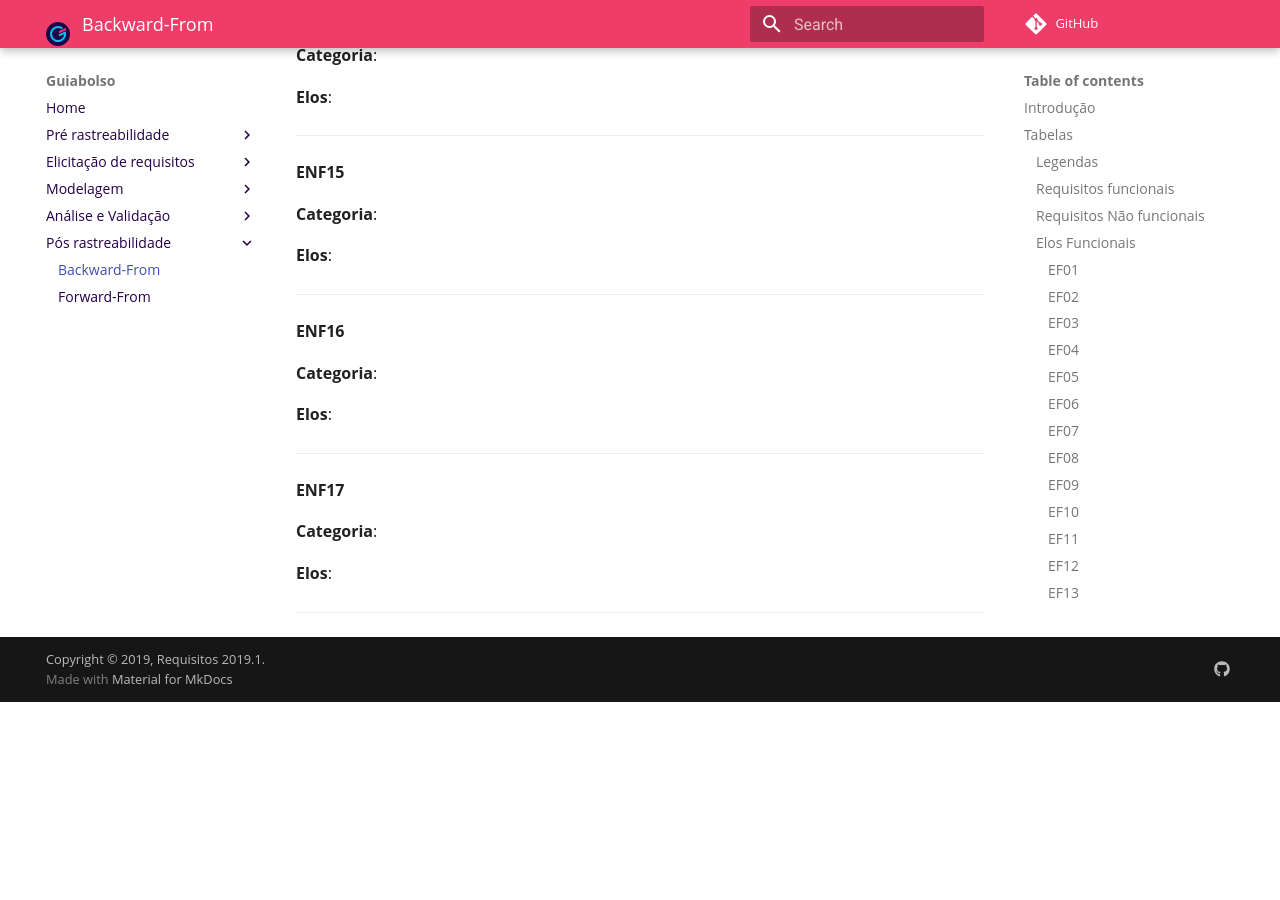
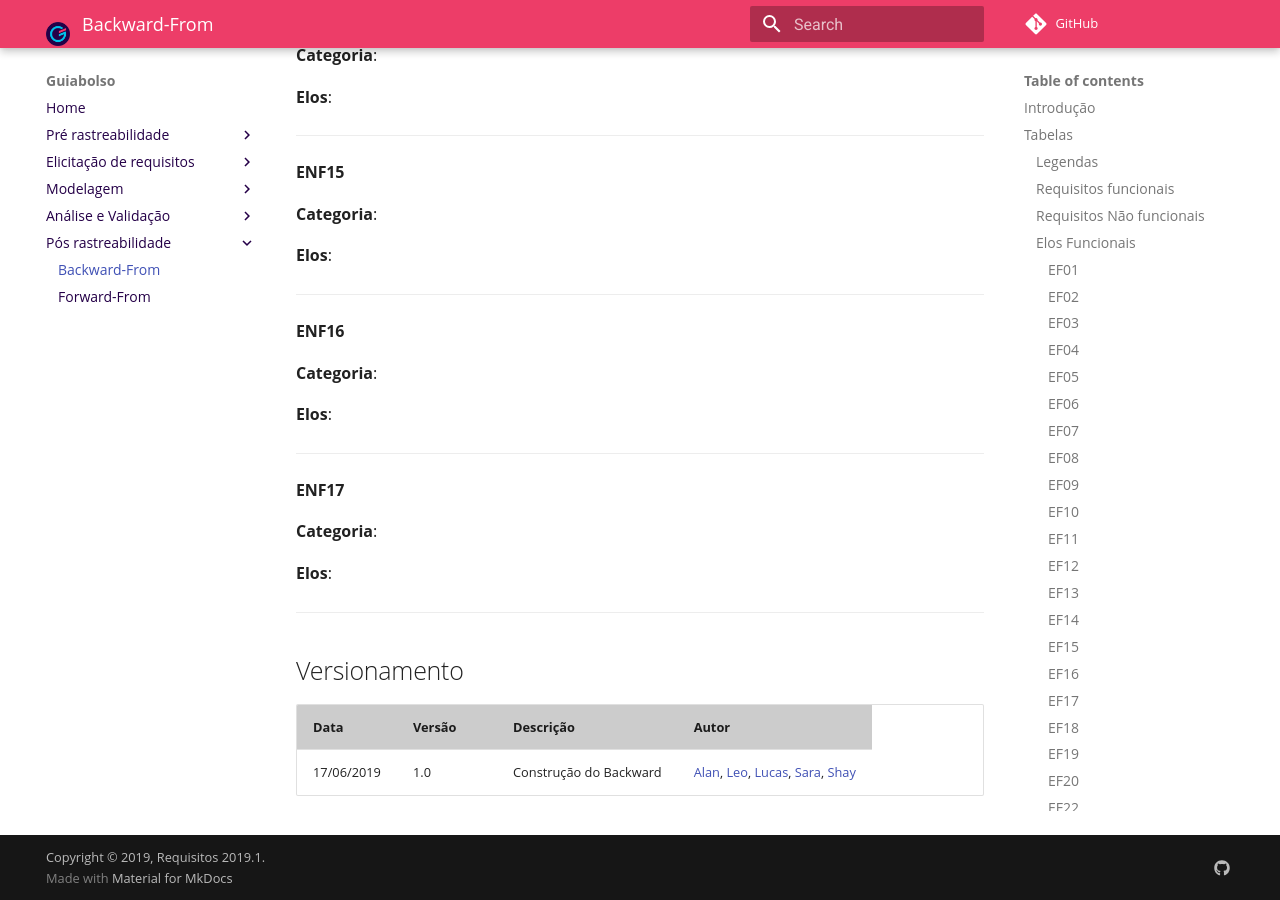
Before and after one commit to fga-disciplinas/2019.1-Guia-Bolso, an MkDocs documentation site: the page built from docs/pos-rastreabilidade/backward.md, in a window 1280 px wide and 900 px high, scrolled down 20654 px. Built offline with MkDocs 1.6.1 and Material for MkDocs 9.7.7, drawn with Linux system fonts in a browser that asks for light colours; comment, search, counter and statistics services are not loaded; old or Windows-style settings are respelled for this version of MkDocs; before the commit the page ends 21356 px from its top, so only the background shows below that.

Commit message:
Adicionando versionamento nos documentos que não possuiam

```diff
--- a/docs/pos-rastreabilidade/backward.md
+++ b/docs/pos-rastreabilidade/backward.md
@@ -592,3 +592,10 @@ Representação: [C3](../../modelagem/cenarios/#c3-criar-planejamento) represent
 **Elos**:
 
 ---
+
+
+## Versionamento
+
+| Data | Versão | Descrição | Autor |
+|--|--|--|--|
+| 17/06/2019 | 1.0 | Construção do Backward | [Alan](https://github.com/alanrslima), [Leo](https://github.com/leossb36), [Lucas](https://github.com/lmmLucasMachado), [Sara](https://github.com/silvasara), [Shay](https://github.com/shayanealcantara)|
```
Also changed, not shown: docs/elicitacao-de-requisitos/analise-de-protocolo.md (+4 -5 lines), docs/elicitacao-de-requisitos/requisitos.md (+4 -0 lines), docs/elicitacao-de-requisitos/storytelling.md (+5 -0 lines), docs/modelagem/especificacao.md (+4 -0 lines), docs/pos-rastreabilidade/forward.md (+8 -0 lines).
